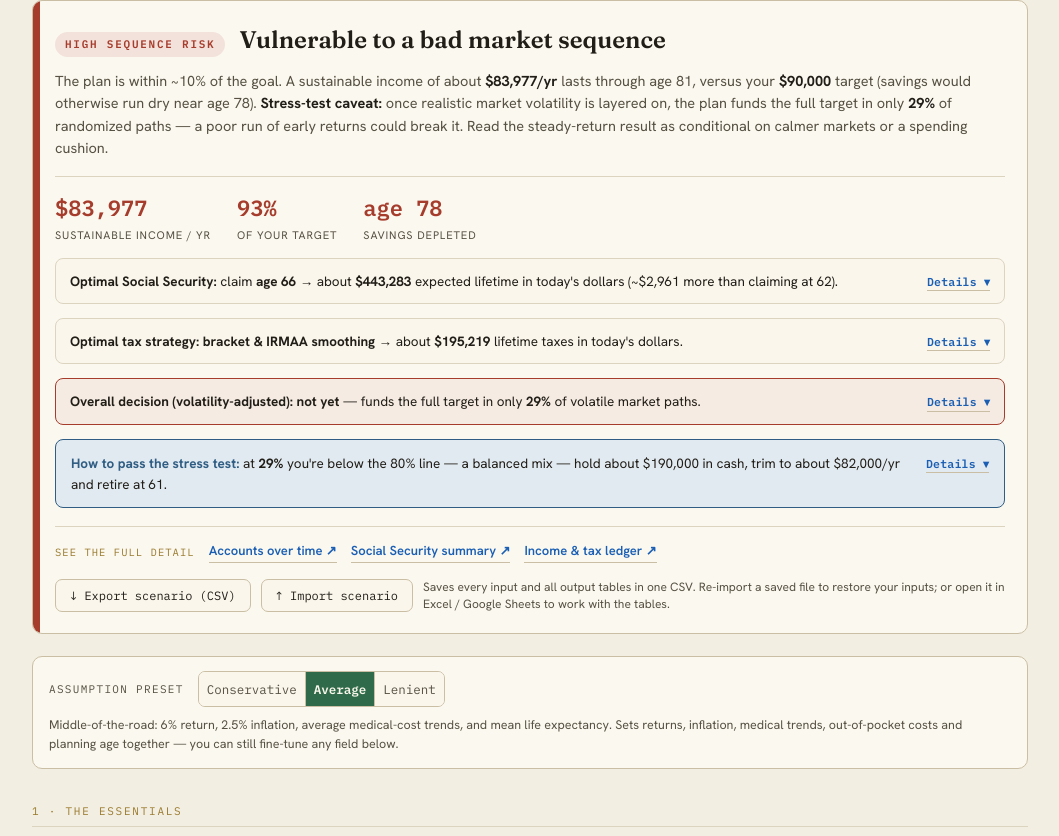
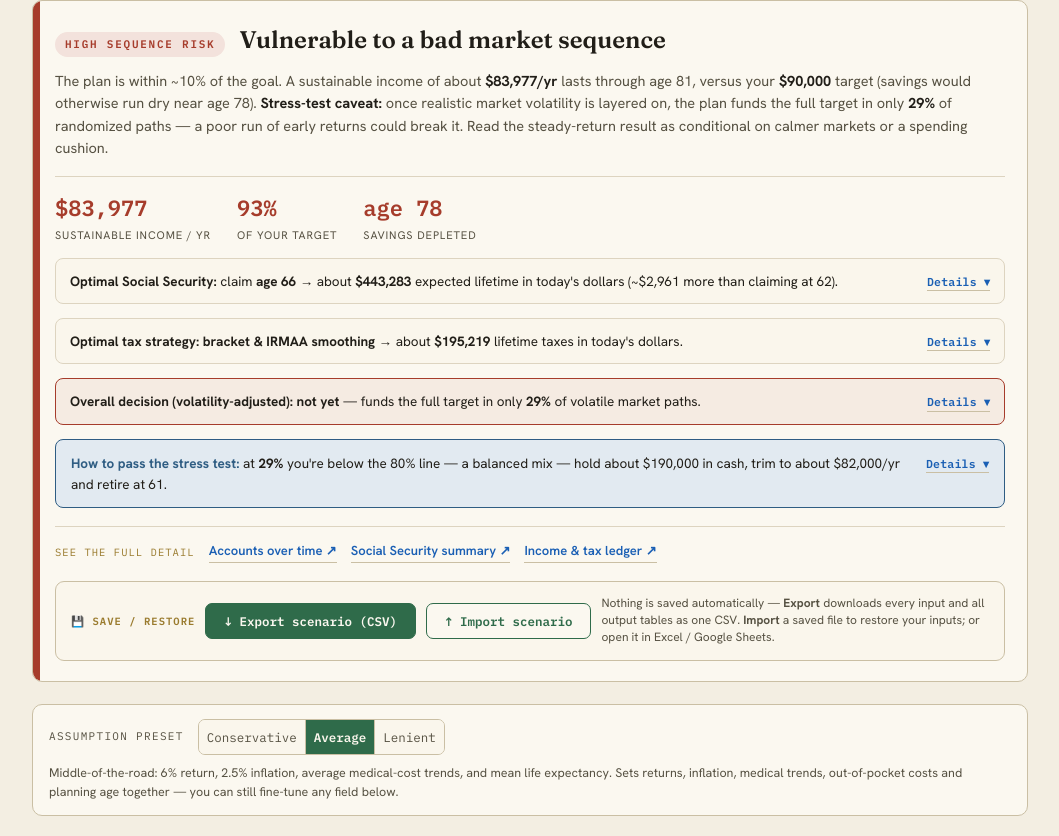
Before and after one commit to n-nachiappan/n-nachiappan.github.io, a website: page retirement_model.html in a window 1280 px wide. Shown: the part 400-1236 px from the top of the page, without its empty margins (110-1169 px from the left). Drawn offline with nearby package versions, Linux system fonts and the light colour scheme.

Commit message:
fix export/import scenario

```diff
--- a/retirement_model.html
+++ b/retirement_model.html
@@ -68,8 +68,9 @@ h1.title em{font-style:italic;font-weight:600;color:var(--green);}
 .v-toggle.open::after{content:" \25b4";}
 .v-detail{margin-top:10px;padding-top:10px;border-top:1px solid var(--rule);}
 .v-fix .v-detail{border-top-color:rgba(47,93,131,.22);}
-.v-actions{margin-top:16px;display:flex;gap:10px;align-items:center;flex-wrap:wrap;}
-.v-actions-note{font-size:12px;color:var(--ink2);flex:1 1 240px;min-width:200px;line-height:1.45;}
+.v-actions{margin-top:18px;padding:13px 15px;border-radius:9px;background:var(--paper2);border:1px solid var(--rule2);display:flex;gap:10px;align-items:center;flex-wrap:wrap;}
+.v-actions-lab{font-family:'IBM Plex Mono',monospace;font-size:10.5px;letter-spacing:.1em;text-transform:uppercase;color:var(--brass);font-weight:600;}
+.v-actions-note{font-size:12px;color:var(--ink2);flex:1 1 220px;min-width:180px;line-height:1.45;}
 .preset-bar{margin:22px 0 6px;padding:14px 16px;border:1px solid var(--rule2);border-radius:10px;background:var(--card);}
 .preset-head{display:flex;align-items:center;gap:14px;flex-wrap:wrap;}
 .preset-label{font-family:'IBM Plex Mono',monospace;font-size:11px;letter-spacing:.12em;text-transform:uppercase;color:var(--ink2);}
@@ -171,6 +172,11 @@ td.cmp-cur{outline:2px solid var(--blue);outline-offset:-2px;}
 
 .btn{font-family:'IBM Plex Mono',monospace;font-size:12px;padding:8px 14px;border:1px solid var(--rule2);border-radius:7px;background:var(--paper2);color:var(--ink);cursor:pointer;}
 .btn:hover{border-color:var(--green);color:var(--green);}
+/* Prominent save/restore actions: filled primary (Export) + outlined secondary (Import). */
+.btn-primary{padding:9px 18px;font-size:12.5px;font-weight:600;background:var(--green);border-color:var(--green);color:#fbf8f0;}
+.btn-primary:hover{background:var(--green2);border-color:var(--green2);color:#fff;}
+.btn-secondary{padding:9px 18px;font-size:12.5px;font-weight:600;background:var(--card);border-color:var(--green);color:var(--green);}
+.btn-secondary:hover{background:var(--greenbg);border-color:var(--green2);color:var(--green);}
 .toolbar{display:flex;gap:8px;justify-content:flex-end;margin-bottom:12px;flex-wrap:wrap;}
 .legend{font-size:11.5px;color:var(--ink2);margin-top:10px;display:flex;gap:18px;flex-wrap:wrap;}
 .chip{display:inline-flex;align-items:center;gap:6px;}
@@ -225,10 +231,11 @@ canvas{max-width:100%;}
       <a onclick="showResultTab('t3');return false;">Income &amp; tax ledger</a>
     </div>
     <div class="v-actions">
-      <button class="btn" id="exportBtn">↓ Export scenario (CSV)</button>
-      <button class="btn" id="importBtn">↑ Import scenario</button>
+      <span class="v-actions-lab">💾 Save / restore</span>
+      <button class="btn btn-primary" id="exportBtn">↓ Export scenario (CSV)</button>
+      <button class="btn btn-secondary" id="importBtn">↑ Import scenario</button>
       <input type="file" id="importFile" accept=".csv,text/csv,.txt" style="display:none">
-      <span class="v-actions-note">Saves every input and all output tables in one CSV. Re-import a saved file to restore your inputs; or open it in Excel / Google Sheets to work with the tables.</span>
+      <span class="v-actions-note">Nothing is saved automatically — <b>Export</b> downloads every input and all output tables as one CSV. <b>Import</b> a saved file to restore your inputs; or open it in Excel / Google Sheets.</span>
     </div>
   </div>
 
```
